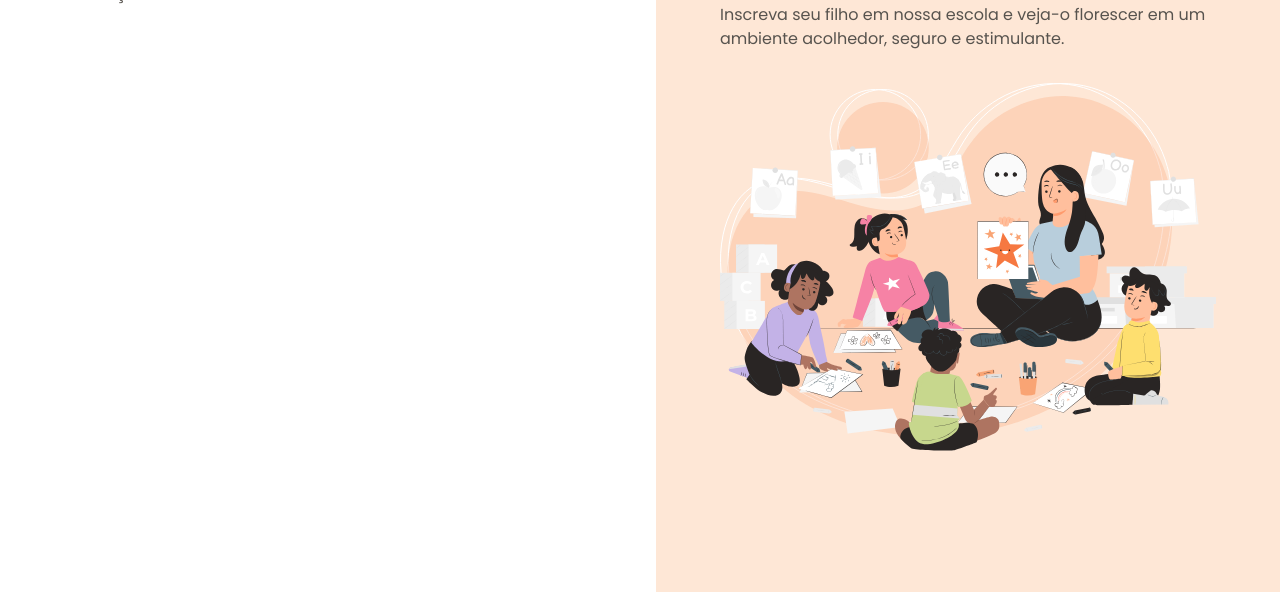
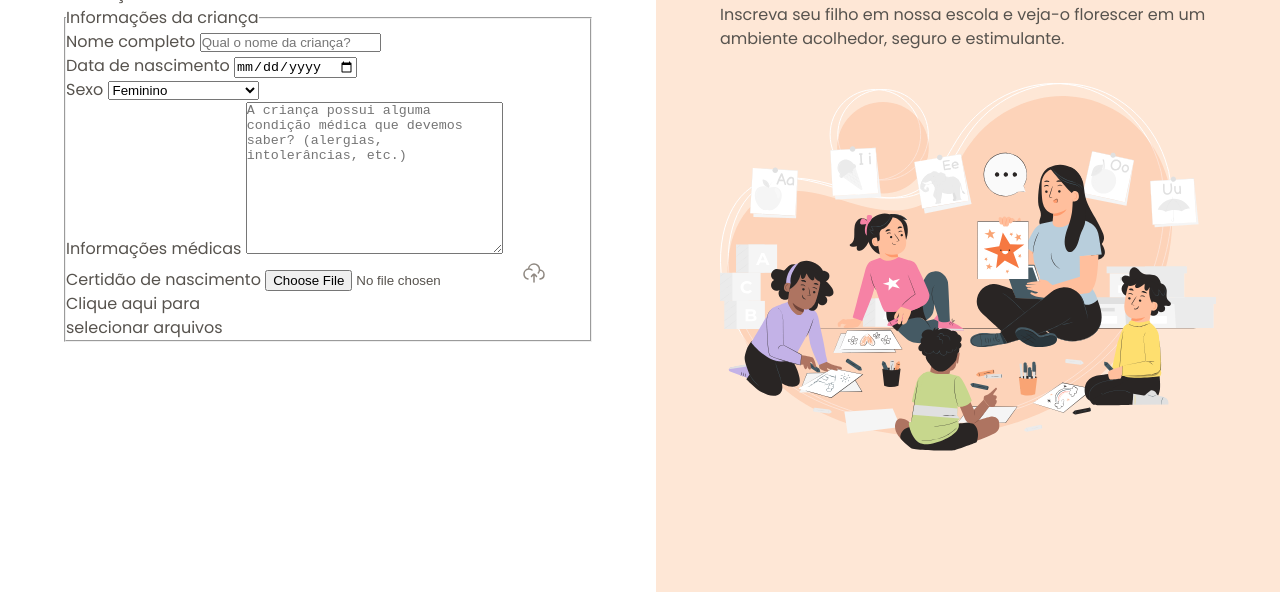
Before and after one commit to giigio/matricula-form, a plain HTML site: page index.html in a window 1280 px wide. Shown: the part 208-800 px from the top of the page. Drawn offline with Linux system fonts and the light colour scheme.

Commit message:
adicionado formulário de matrícula com campos para informações da criança

```diff
--- a/index.html
+++ b/index.html
@@ -26,6 +26,52 @@
             Preencha os dados abaixo para matricular seu filho na escola de
             educação infantil Estrelas do Amanhã.
           </p>
+          <form method="post" enctype="multipart/form-data">
+            <fieldset class="child-info">
+              <legend>Informações da criança</legend>
+              <div class="input-wrapper">
+                <label for="fullname">Nome completo</label>
+                <input
+                  id="fullname"
+                  name="fullname"
+                  type="text"
+                  placeholder="Qual o nome da criança?"
+                />
+              </div>
+              <div class="input-wrapper">
+                <label for="birth">Data de nascimento</label>
+                <input id="birth" name="birth" type="date" lang="pt-BR" />
+              </div>
+
+              <div class="select-wrapper">
+                <label for="gender">Sexo</label>
+                <select id="gender" name="gender">
+                  <option value="female">Feminino</option>
+                  <option value="male">Masculino</option>
+                  <option value="na">Prefiro não responder</option>
+                </select>
+              </div>
+              <div class="textarea-wrapper">
+                <label for="medical-info">Informações médicas</label>
+                <textarea
+                  id="medical-info"
+                  name="medical-info"
+                  cols="30"
+                  rows="10"
+                  placeholder="A criança possui alguma condição médica que devemos saber? (alergias, intolerâncias, etc.)"
+                ></textarea>
+              </div>
+              <div class="droparea-wrapper">
+                <label for="bith-file">Certidão de nascimento</label>
+                <input type="file" id="birth-file" name="birth-file" />
+                <img
+                  src="assets/icons/cloud-upload.svg"
+                  alt="upload de arquivo"
+                />
+                <p>Clique aqui para <br />selecionar arquivos</p>
+              </div>
+            </fieldset>
+          </form>
         </div>
       </main>
 
```
